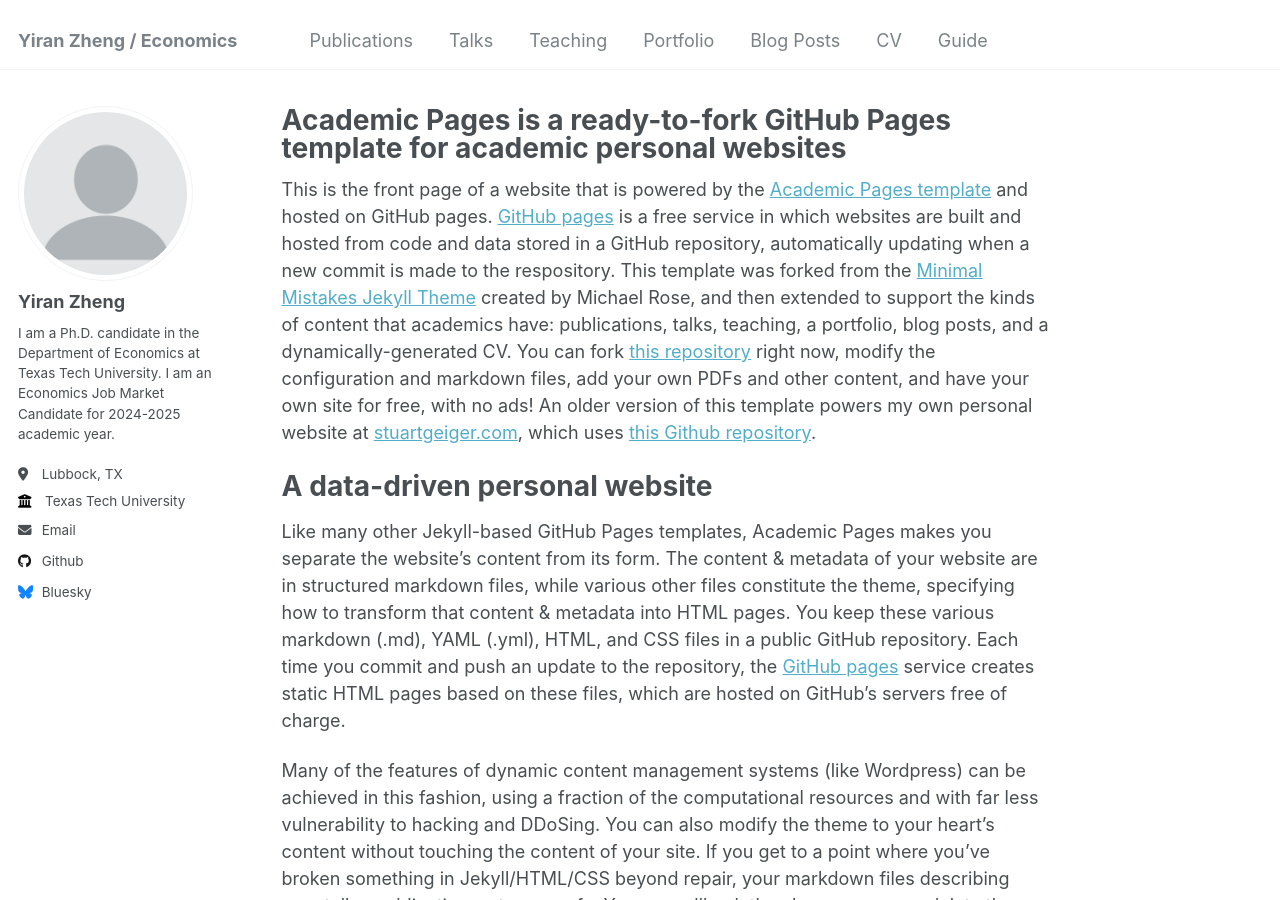
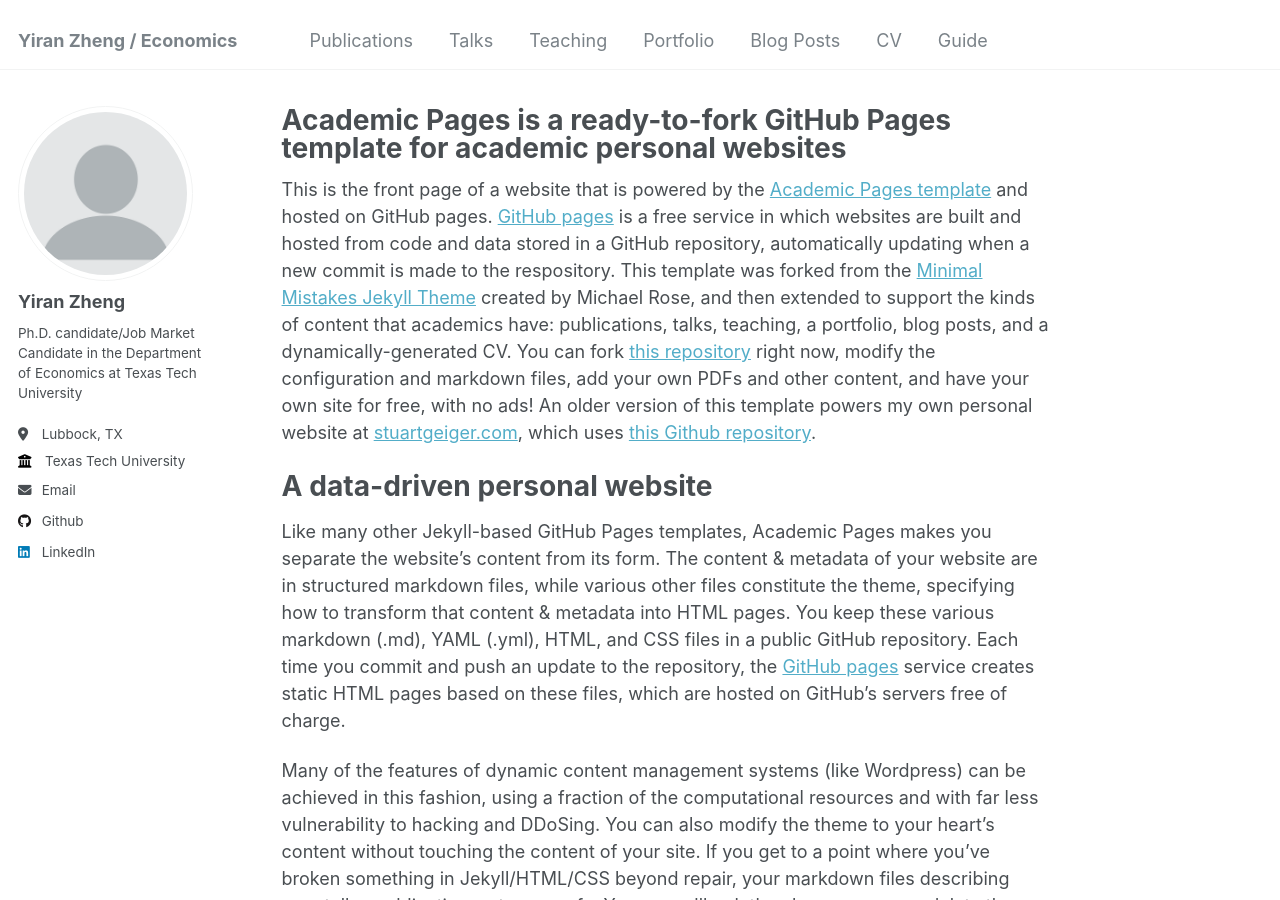
Before and after one commit to yiran-zheng/yiran-zheng.github.io, a Jekyll site: the page built from _pages/about.md, in a window 1280 px wide and 900 px high. Built offline with Jekyll 4.4.1, drawn with Linux system fonts in a browser that asks for light colours.

Commit message:
Update _config.yml

```diff
--- a/_config.yml
+++ b/_config.yml
@@ -25,7 +25,7 @@ author:
   avatar           : "profile.png"
   name             : "Yiran Zheng"
   pronouns         : # example: "she/her"
-  bio              : "I am a Ph.D. candidate in the Department of Economics at Texas Tech University. I am an Economics Job Market Candidate for 2024-2025 academic year."
+  bio              : "Ph.D. candidate/Job Market Candidate in the Department of Economics at Texas Tech University"
   location         : "Lubbock, TX"
   employer         : "Texas Tech University"
   uri              : # URL
@@ -49,7 +49,7 @@ author:
   stackoverflow    : # User number or user number and name (i.e., use "1" or "1/jeff-atwood")
 
   # Social media
-  bluesky          : "bsky.app" # Replace this with you Bluesky username
+  bluesky          : # URL
   facebook         : # Username
   flickr           : # Username
   foursquare       : # Username
@@ -58,7 +58,7 @@ author:
   keybase          : # Username
   instagram        : # Username
   lastfm           : # Username
-  linkedin         : # Username
+  linkedin         : yiran-zheng-9b6188180
   mastodon         : # URL
   medium           : # URL
   pinterest        : # Username
```
